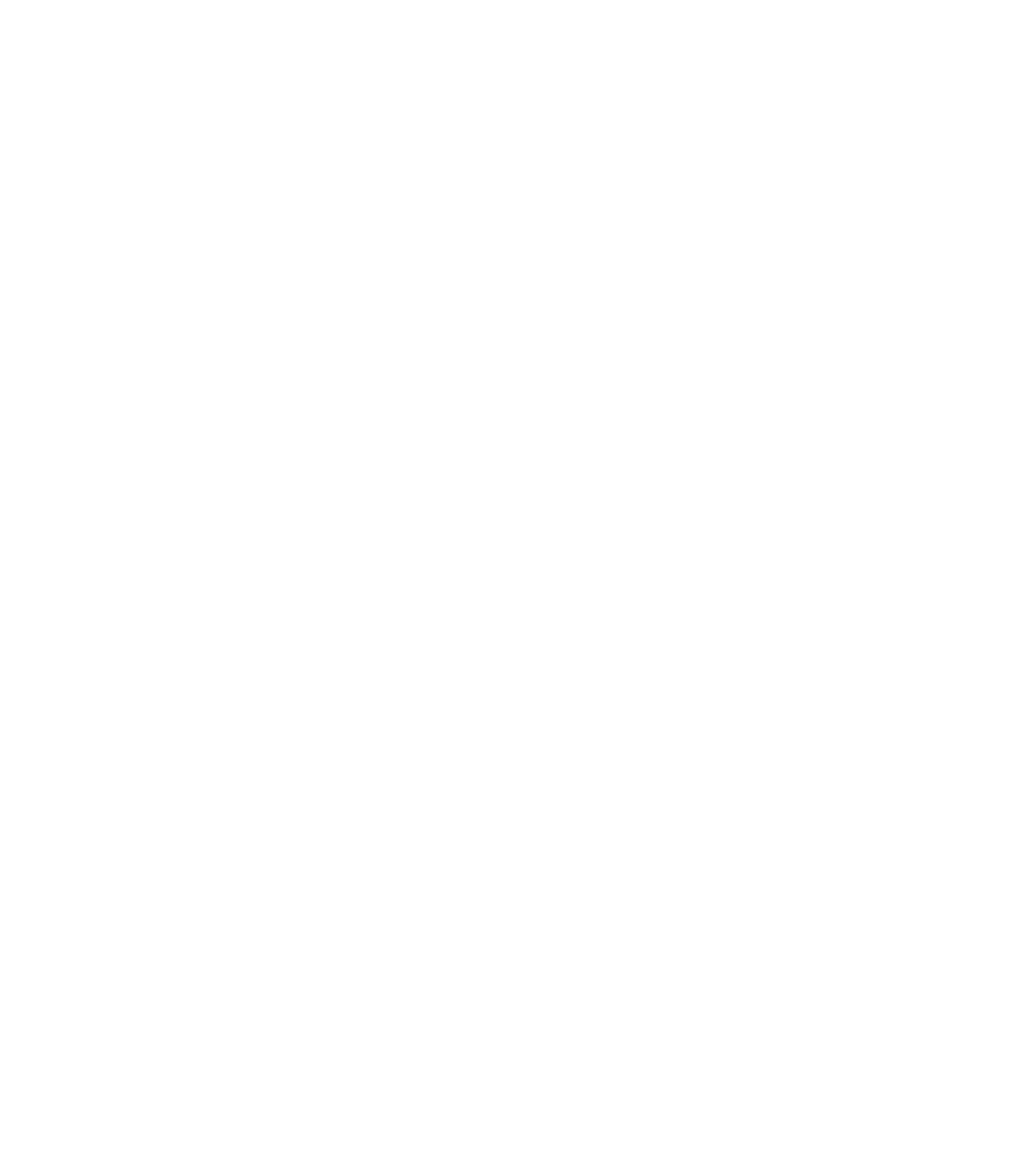
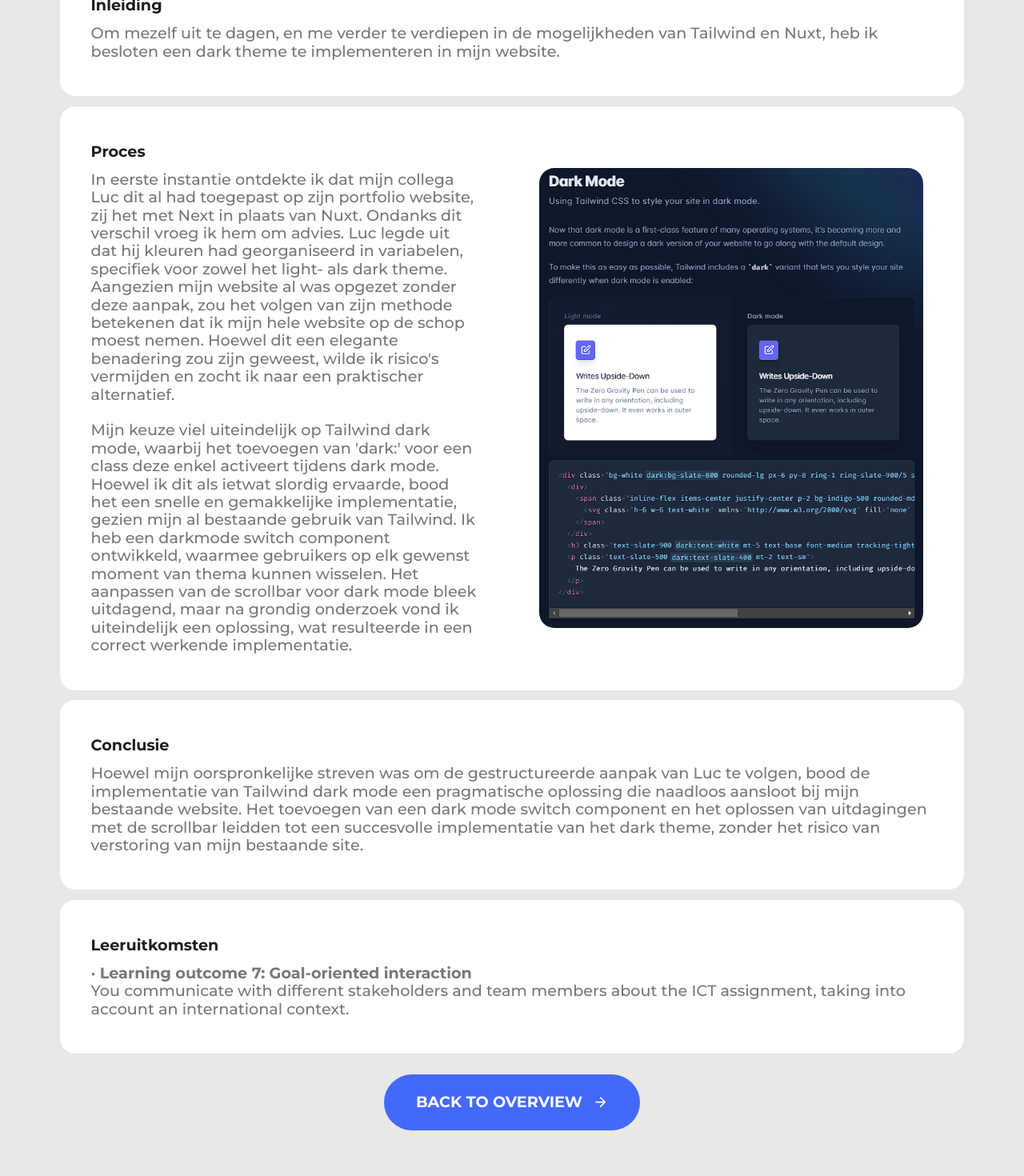
Before and after one commit to metteghijsen/semester6-website, a Nuxt app in the folder frontend/: page /deliverable/darkmode in a window 1280 px wide. Before the commit this address had no page. Shown: the part 280-1750 px from the top of the page at 80% size. Before the commit the page ends 800 px from the top, so only its background shows below. Built offline with nearby package versions, Linux system fonts and the light colour scheme.

Commit message:
Feature: Added darkmode deliverable

```diff
--- /dev/null
+++ b/frontend/pages/deliverable/darkmode.vue
@@ -0,0 +1,44 @@
+<template>
+  <div>
+    <UiContainer>
+      <div class="h-full ">
+        <LayoutTaskbar />
+        <UiTextbox
+          add-header
+          header="Darkmode implementatie"
+          title="Inleiding"
+          lo3
+          lo5
+          workshop
+          library
+        >
+          Om mezelf uit te dagen, en me verder te verdiepen in de mogelijkheden van Tailwind en Nuxt, heb ik besloten een dark theme te implementeren in mijn website.
+        </UiTextbox>
+        <UiTextbox
+          title="Proces"
+          add-image
+          image-name="darkmode"
+        >
+          In eerste instantie ontdekte ik dat mijn collega Luc dit al had toegepast op zijn portfolio website, zij het met Next in plaats van Nuxt. Ondanks dit verschil vroeg ik hem om advies. Luc legde uit dat hij kleuren had georganiseerd in variabelen, specifiek voor zowel het light- als dark theme. Aangezien mijn website al was opgezet zonder deze aanpak, zou het volgen van zijn methode betekenen dat ik mijn hele website op de schop moest nemen. Hoewel dit een elegante benadering zou zijn geweest, wilde ik risico's vermijden en zocht ik naar een praktischer alternatief. <br><br>
+
+          Mijn keuze viel uiteindelijk op Tailwind dark mode, waarbij het toevoegen van 'dark:' voor een class deze enkel activeert tijdens dark mode. Hoewel ik dit als ietwat slordig ervaarde, bood het een snelle en gemakkelijke implementatie, gezien mijn al bestaande gebruik van Tailwind. Ik heb een darkmode switch component ontwikkeld, waarmee gebruikers op elk gewenst moment van thema kunnen wisselen. Het aanpassen van de scrollbar voor dark mode bleek uitdagend, maar na grondig onderzoek vond ik uiteindelijk een oplossing, wat resulteerde in een correct werkende implementatie.
+        </UiTextbox>
+        <UiTextbox
+          title="Conclusie"
+        >
+          Hoewel mijn oorspronkelijke streven was om de gestructureerde aanpak van Luc te volgen, bood de implementatie van Tailwind dark mode een pragmatische oplossing die naadloos aansloot bij mijn bestaande website. Het toevoegen van een dark mode switch component en het oplossen van uitdagingen met de scrollbar leidden tot een succesvolle implementatie van het dark theme, zonder het risico van verstoring van mijn bestaande site.
+        </UiTextbox>
+        <UiTextbox title="Leeruitkomsten">
+          •	<b> Learning outcome 7: Goal-oriented interaction </b> <br>
+          You communicate with different stakeholders and team members about the ICT assignment, taking into account an international context.
+        </UiTextbox>
+        <div class="flex justify-center">
+          <div class="w-[400px] my-2">
+            <UiButton label="back to overview" primary big arrow to="/deliverables" />
+          </div>
+        </div>
+      </div>
+    </UiContainer>
+    <SectionsFooter />
+  </div>
+</template>
--- a/frontend/pages/deliverables.vue
+++ b/frontend/pages/deliverables.vue
@@ -168,6 +168,18 @@
             deliverable-name="Pipeline"
             image-name="pipeline"
             deliverable-description="In dit document kun je lezen hoe ik een eigen pipeline heb gebouwd om zo makkelijker documentatie te kunnen uploaden naar mijn portfolio-website."
+            project-type="Personal Project"
+            project-people="individual"
+          />
+
+          <UiDeliverable
+            v-if=" selectedLo.includes('lo3') || selectedLo.includes('lo5') || selectedLo.length === 0"
+            lo3
+            lo5
+            to="darkmode"
+            deliverable-name="Darkmode"
+            image-name="darkmode"
+            deliverable-description="Om mezelf uit te dagen, en me verder te verdiepen in de mogelijkheden van Tailwind en Nuxt, heb ik besloten een dark theme te implementeren in mijn website."
             project-type="Personal Project"
             project-people="individual"
           />
--- a/frontend/pages/index.vue
+++ b/frontend/pages/index.vue
@@ -85,7 +85,7 @@
                   ref="deliverableCounter"
                   :start-amount="0"
                   separator=""
-                  :end-amount="32"
+                  :end-amount="33"
                   :duration="1.5"
                   :autoinit="false"
                 />
--- a/frontend/pages/leeswijzer.vue
+++ b/frontend/pages/leeswijzer.vue
@@ -102,7 +102,8 @@ export default {
           links: [
             { to: '/deliverable/developmentwebsite', text: '• Development Website' },
             { to: '/deliverable/c4model', text: '• C4 model' },
-            { to: '/deliverable/pipeline', text: '• Pipeline' }
+            { to: '/deliverable/pipeline', text: '• Pipeline' },
+            { to: '/deliverable/darkmode', text: '• Darkmode' }
           ],
           show: false
         },
@@ -130,6 +131,7 @@ export default {
             { to: '/deliverable/abtesting', text: '• A/B Testing' },
             { to: '/deliverable/c4model', text: '• C4 model' },
             { to: '/deliverable/pipeline', text: '• Pipeline' },
+            { to: '/deliverable/darkmode', text: '• Darkmode' },
             { to: '/deliverable/leeswijzer', text: '• Leeswijzer' },
             { to: '/deliverable/brainstorming', text: '• Brainstorming' },
             { to: '/deliverable/projectplangroup', text: '• Projectplan Group' },
```
Also changed, not shown: frontend/public/img/documentation/darkmode.png (added), 1 other file (tests, documents, lock files or other folders).
